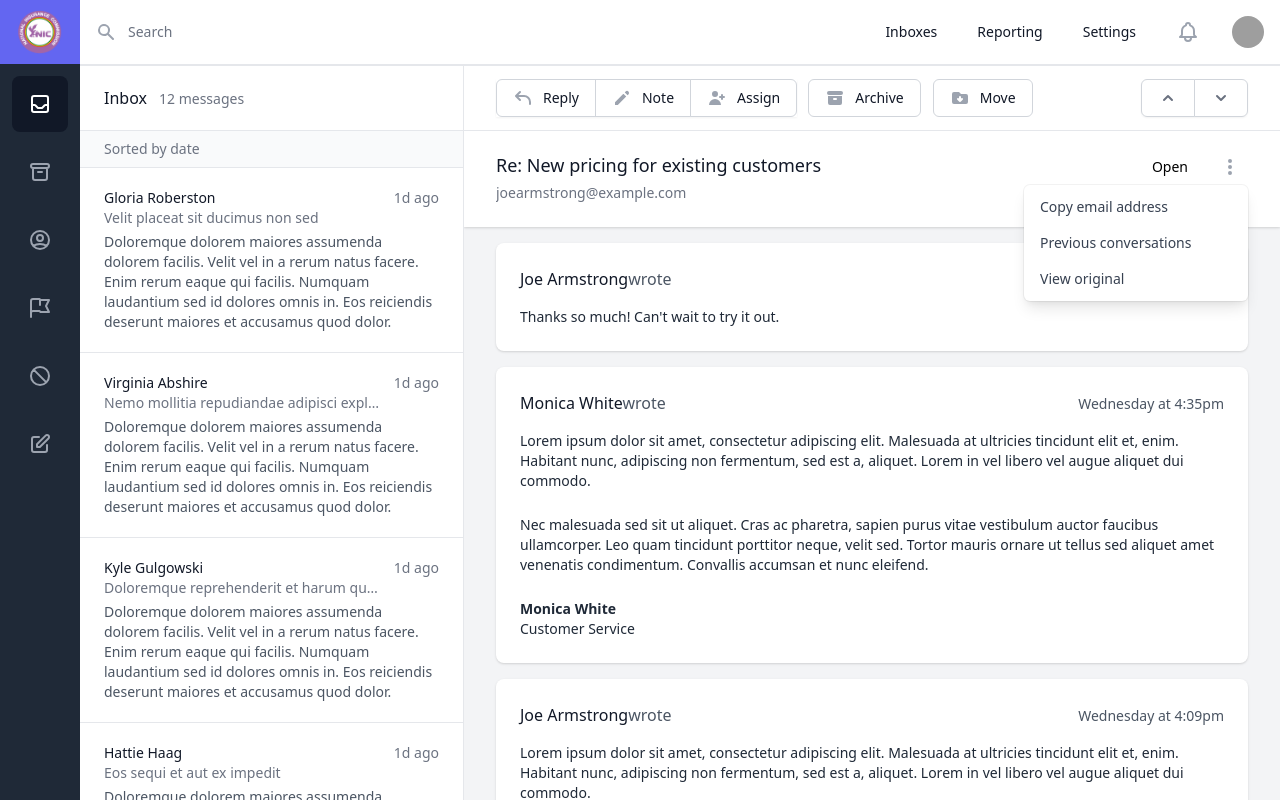
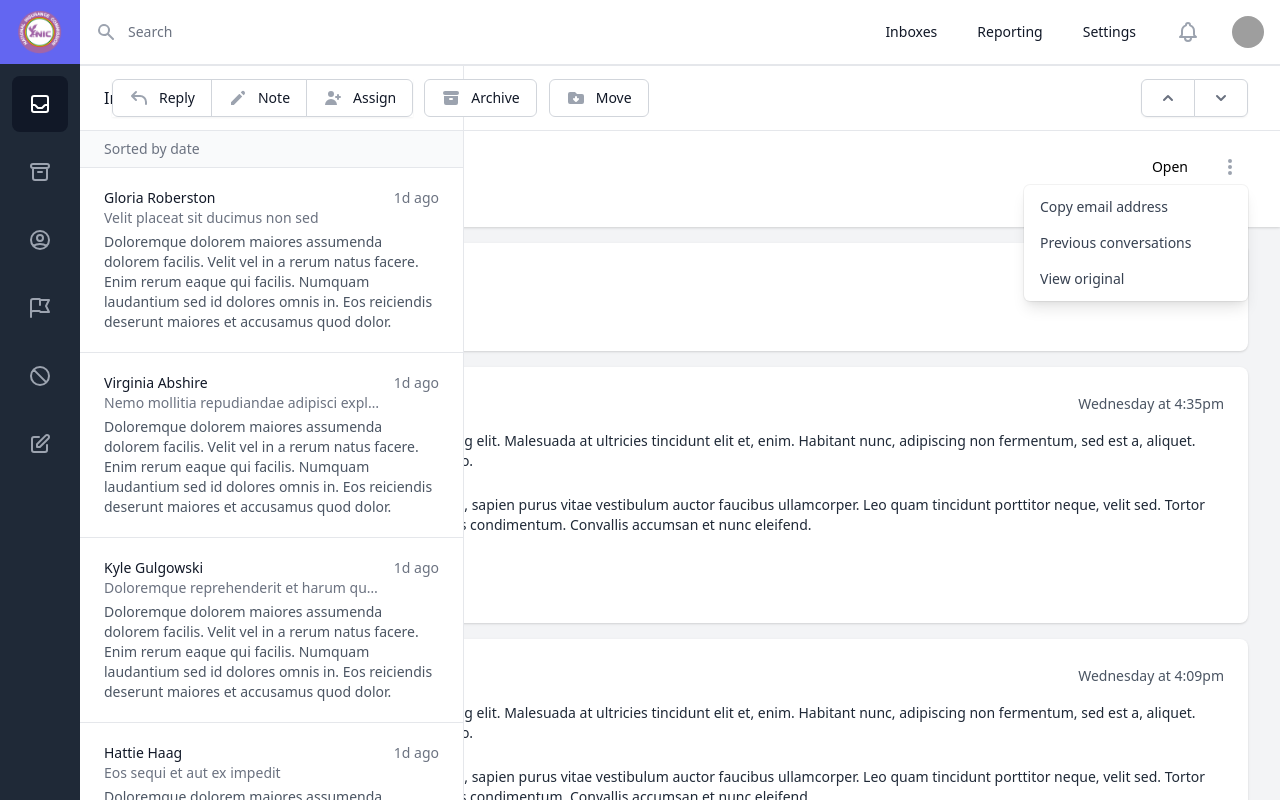
Before and after one commit to Khoby-790/template-nic, a React (Create React App) app: page /inbox in a window 1280 px wide. Built offline with nearby package versions, Linux system fonts and the light colour scheme; grey boxes are pictures that could not be loaded.

Commit message:
--- Auto-Git Commit ---

```diff
--- a/src/pages/Inbox/Inbox.tsx
+++ b/src/pages/Inbox/Inbox.tsx
@@ -253,7 +253,7 @@ const Inbox = (props: Props) => {
                 </section>
 
                 {/* <!-- Message list--> */}
-                <aside className="hidden xl:block xl:flex-shrink-0 xl:order-first">
+                <aside className="hidden fixed xl:block xl:flex-shrink-0 xl:order-first">
                     <div className="h-full relative flex flex-col w-96 border-r border-gray-200 bg-gray-100">
                         <div className="flex-shrink-0">
                             <div className="h-16 bg-white px-6 flex flex-col justify-center">
```
